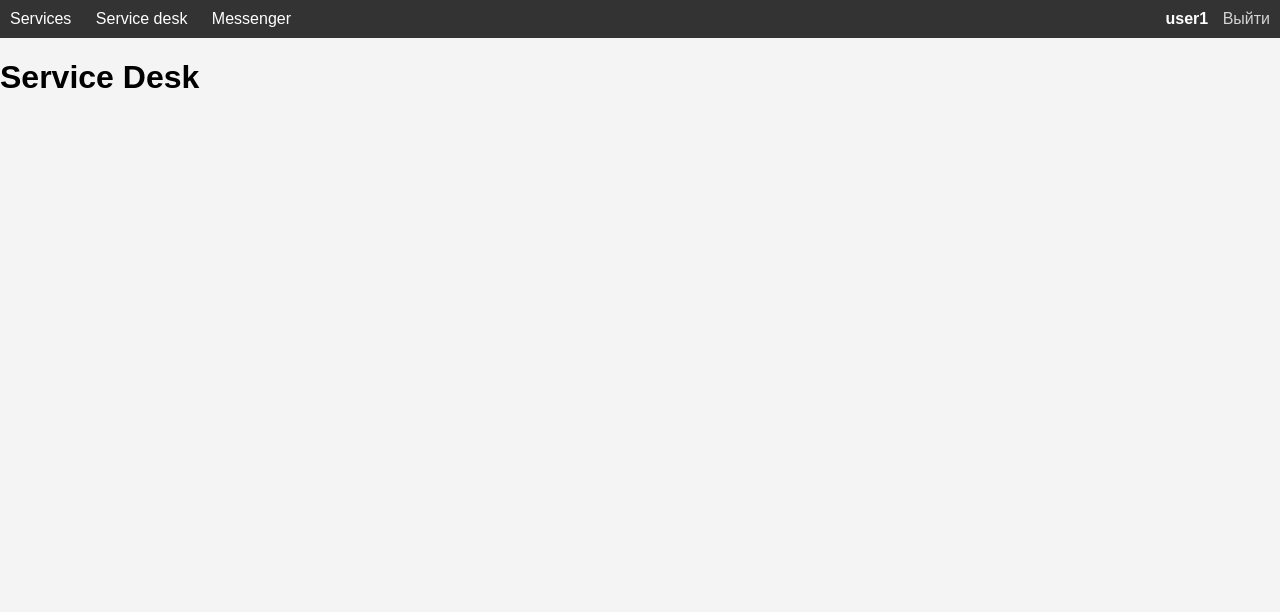
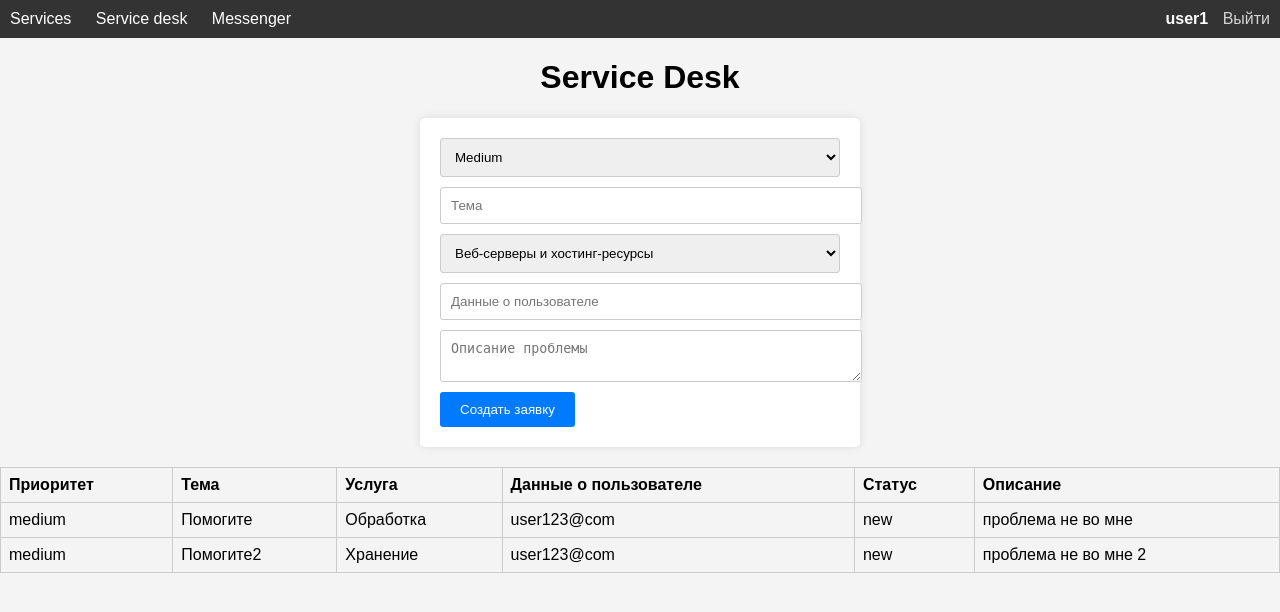
Before and after one commit to Innlock/services_pr6, a Flask app: page /service_desk in a window 1280 px wide. Shown: the top 612 px of the page. Run offline with Flask 3, Linux system fonts and the light colour scheme; a user stored in the database is signed in; data comes from the database, SQL or seed files in the repository.

Commit message:
Не ну база. Нет только карточки заявки

```diff
--- a/app.py
+++ b/app.py
@@ -1,9 +1,9 @@
-from flask import Flask, render_template, request, redirect, url_for, jsonify
+from flask import Flask, render_template, request, redirect, url_for, jsonify, flash
 from flask_login import LoginManager, UserMixin, login_user, login_required, logout_user, current_user
 from werkzeug.security import generate_password_hash, check_password_hash
 
 from database import drop_all_tables
-from models import User, Service, Message, Dialog, dialog_participants
+from models import User, Service, Message, Dialog, dialog_participants, Ticket
 from init import app, db, login_manager
 
 
@@ -64,16 +64,65 @@ def logout():
 
 
 # Роут для панели управления
-@app.route('/service_desk')
+@app.route('/service_desk', methods=['GET', 'POST'])
 def service_desk():
     username = get_username()
-    # if current_user.role == 'client':
-    #     return "Панель управления клиента"
-    # elif current_user.role == 'employee':
-    #     return "Панель управления рядового сотрудника"
-    # elif current_user.role == 'support':
-    #     return "Панель управления сотрудника технической поддержки"
-    return render_template('service_desk.html', username=username)
+    serv = []
+    if current_user.is_authenticated and current_user.role == 'support':
+        # Отображение всех заявок для пользователей с ролью 'support'
+        tickets = Ticket.query.join(Ticket.service).all()
+    else:
+        # Пользователи с ролью 'client' и 'employee'
+        if request.method == 'POST':
+            # Создание новой заявки
+            priority = request.form.get('priority')
+            theme = request.form.get('theme')
+            service_id = request.form.get('service')
+            user_data = request.form.get('user_data')
+            description = request.form.get('description')
+
+            if not priority or not theme or not service_id or not user_data or not description:
+                flash('Заполните все поля!')
+            else:
+                creator = None
+                if current_user.is_authenticated:
+                    creator = current_user
+                new_ticket = Ticket(priority=priority, theme=theme, service_id=service_id,
+                                    user_data=user_data, description=description, creator=creator)
+                db.session.add(new_ticket)
+                db.session.commit()
+                return 'Заявка успешно создана!'
+
+        # Отображение созданных заявок для пользователей с ролью 'employee'
+        tickets = []
+        type_serv = 'business'
+        if current_user.is_authenticated:
+            type_serv = 'technical'
+            tickets = current_user.tickets.all()
+        serv = Service.query.filter(Service.type == type_serv).all()
+    return render_template('service_desk.html', tickets=tickets, services=serv, username=username)
+
+
+@app.route('/update_ticket/<int:ticket_id>', methods=['POST'])
+@login_required
+def update_ticket(ticket_id):
+    if current_user.role != 'support':
+        flash('У вас нет разрешения для изменения заявок!')
+        return redirect(url_for('service_desk'))
+
+    ticket = Ticket.query.get(ticket_id)
+    if not ticket:
+        flash('Заявка не найдена!')
+        return redirect(url_for('service_desk'))
+
+    # Обновите статус заявки (в работе/выполнена)
+    new_status = request.form.get('status')
+    if new_status and new_status in ('in process', 'done'):
+        ticket.status = new_status
+        db.session.commit()
+        flash('Статус заявки обновлен!')
+
+    return redirect(url_for('service_desk'))
 
 
 # Роут для страницы сообщений
@@ -81,7 +130,7 @@ def service_desk():
 @app.route('/messenger/<int:dialog_id>')
 @login_required
 def messenger(dialog_id=None):
-    if current_user.role == 'client':
+    if not current_user.is_authenticated:
         return "У вас нет доступа к этой странице"
     user_dialogs_id = Dialog.query.filter(Dialog.participants.any(id=current_user.id)).all()
     for i in range(len(user_dialogs_id)):
--- a/database.py
+++ b/database.py
@@ -1,4 +1,4 @@
-from models import Service, User, Message
+from models import Service, User, Message, Ticket
 from init import db, app
 from sqlalchemy import inspect
 from werkzeug.security import generate_password_hash
@@ -75,9 +75,21 @@ def fill_users():
     db.session.commit()
 
 
+def fill_tickets():
+    tickets = [
+        ['Помогите', 1, 'user123@com', 'проблема не во мне', 1],
+        ['Помогите2', 2, 'user123@com', 'проблема не во мне 2', 1]
+    ]
+    for ticket in tickets:
+        new_ticket = Ticket(theme=ticket[0], service_id=ticket[1], user_data=ticket[2],
+                            description=ticket[3], creator_id=ticket[4])
+        db.session.add(new_ticket)
+        db.session.commit()
+
+
 fill_tables = False
 with app.app_context():
-    # drop_all_tables()
+    drop_all_tables()
     # проверить, существует ли таблица и выставить флаг, если нет
     inspector = inspect(db.engine)
     if "user" not in inspector.get_table_names() or "service" not in inspector.get_table_names():
@@ -90,3 +102,4 @@ with app.app_context():
     if fill_tables:
         fill_services()
         fill_users()
+        fill_tickets()
--- a/templates/header.html
+++ b/templates/header.html
@@ -41,6 +41,7 @@
             text-decoration: none;
             color: #d5d5d5;
         }
+
         #login {
             text-decoration: none;
             color: #d5d5d5;
@@ -51,16 +52,17 @@
     <ul class="tabs">
         <li><a href="/services">Services</a></li>
         <li><a href="/service_desk">Service desk</a></li>
-        {% if username != "client" %}
+        {% if current_user.is_authenticated %}
         <li><a href="/messenger">Messenger</a></li>
         {% endif %}
     </ul>
     <div class="user-info">
         <span id="username">{{ username }}</span>
-        {% if username != "client" %}
-            <a href="/logout" id="logout">Выйти</a>
+        {% if current_user.is_authenticated %}
+        <a href="/logout" id="logout">Выйти</a>
         {% else %}
-            <a href="/login" id="login">Войти</a>
+        <a href="/register" id="login">Зарегистрироваться</a>
+        <a href="/login" id="login">Войти</a>
         {% endif %}
     </div>
 </div>
--- a/templates/service_desk.html
+++ b/templates/service_desk.html
@@ -9,15 +9,113 @@
             margin: 0;
             padding: 0;
         }
+        h1 {
+            text-align: center;
+        }
 
-        .messenger-container {
-            display: flex;
+        form {
+            background-color: #fff;
+            padding: 20px;
+            border-radius: 5px;
+            box-shadow: 0 0 10px rgba(0, 0, 0, 0.1);
+            margin: 20px auto;
+            max-width: 400px;
+        }
+
+        select, input[type="text"], textarea {
+            display: block;
+            width: 100%;
+            padding: 10px;
+            margin-bottom: 10px;
+            border: 1px solid #ccc;
+            border-radius: 3px;
+        }
+
+        button[type="submit"] {
+            background-color: #007bff;
+            color: #fff;
+            padding: 10px 20px;
+            border: none;
+            border-radius: 3px;
+            cursor: pointer;
+        }
+
+        button[type="submit"]:hover {
+            background-color: #0056b3;
+        }
+
+        table {
+            width: 100%;
+            border-collapse: collapse;
+        }
+
+        th, td {
+            border: 1px solid #ccc;
+            padding: 8px;
+            text-align: left;
+        }
+
+        th {
+            background-color: #f4f4f4;
         }
     </style>
 </head>
 <body>
 {% include 'header.html' %}
 <h1>Service Desk</h1>
-<!-- Добавьте здесь разметку для Service Desk -->
+{% if current_user.role != 'support' %}
+<form method="POST">
+    <select name="priority">
+        <option value="medium">Medium</option>
+        <option value="high">High</option>
+    </select>
+    <input type="text" name="theme" placeholder="Тема" required>
+    <select name="service">
+        {% for service in services %}
+        <option value="{{ service.id }}">{{ service.name }}</option>
+        {% endfor %}
+    </select>
+    <input type="text" name="user_data" placeholder="Данные о пользователе" required>
+    <textarea name="description" placeholder="Описание проблемы" required></textarea>
+    <button type="submit">Создать заявку</button>
+</form>
+{% endif %}
+
+{% if current_user.is_authenticated %}
+<table>
+    <tr>
+        <th>Приоритет</th>
+        <th>Тема</th>
+        <th>Услуга</th>
+        <th>Данные о пользователе</th>
+        <th>Статус</th>
+        <th>Описание</th>
+        {% if current_user.role == 'support' %}
+        <th>Изменить статус</th>
+        {% endif %}
+    </tr>
+    {% for ticket in tickets %}
+    <tr>
+        <td>{{ ticket.priority }}</td>
+        <td>{{ ticket.theme }}</td>
+        <td>{{ ticket.service.name }}</td>
+        <td>{{ ticket.user_data }}</td>
+        <td>{{ ticket.status }}</td>
+        <td>{{ ticket.description }}</td>
+        {% if current_user.role == 'support' %}
+        <td>
+            <form method="POST" action="/update_ticket/{{ ticket.id }}">
+                <select name="status">
+                    <option value="in process">In process</option>
+                    <option value="done">Done</option>
+                </select>
+                <button type="submit">Изменить</button>
+            </form>
+        </td>
+        {% endif %}
+    </tr>
+    {% endfor %}
+</table>
+{% endif %}
 </body>
 </html>
```
Also changed, not shown: models.py (+16 -0 lines), README.md (added).
